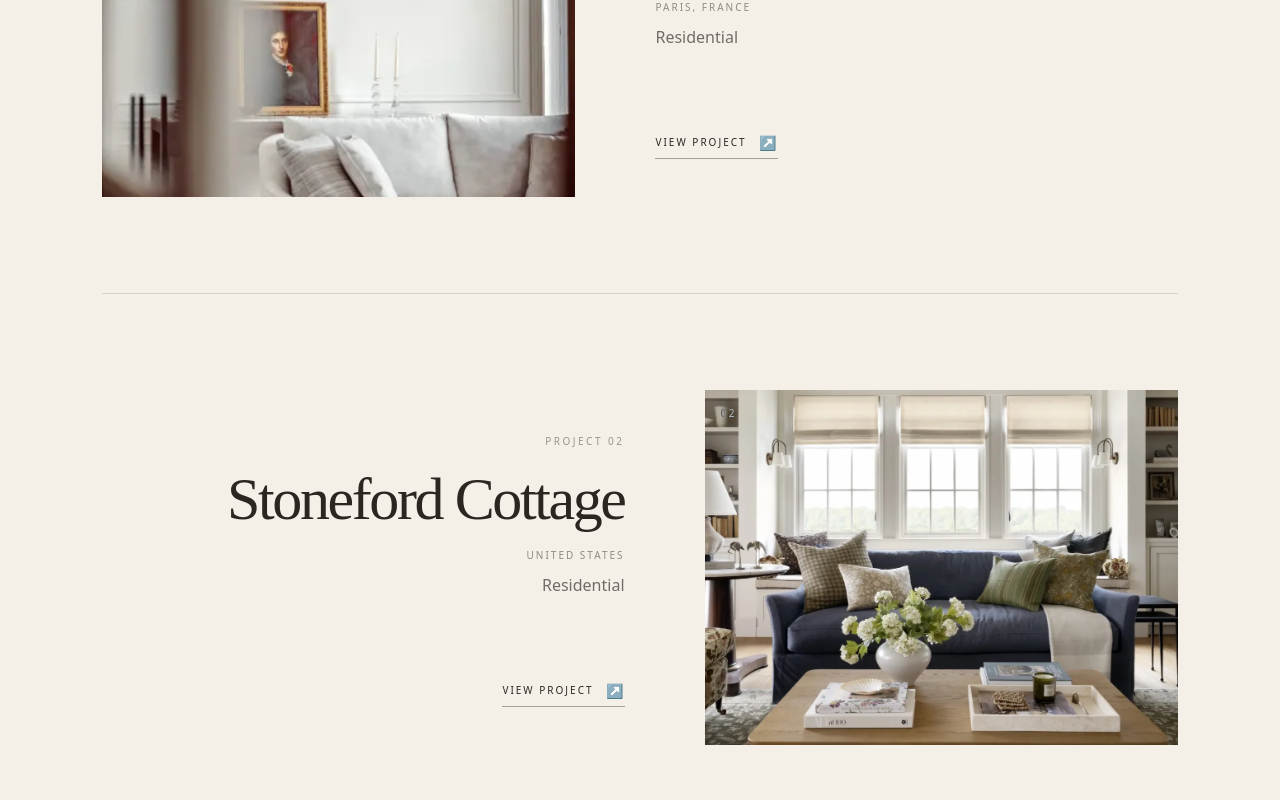
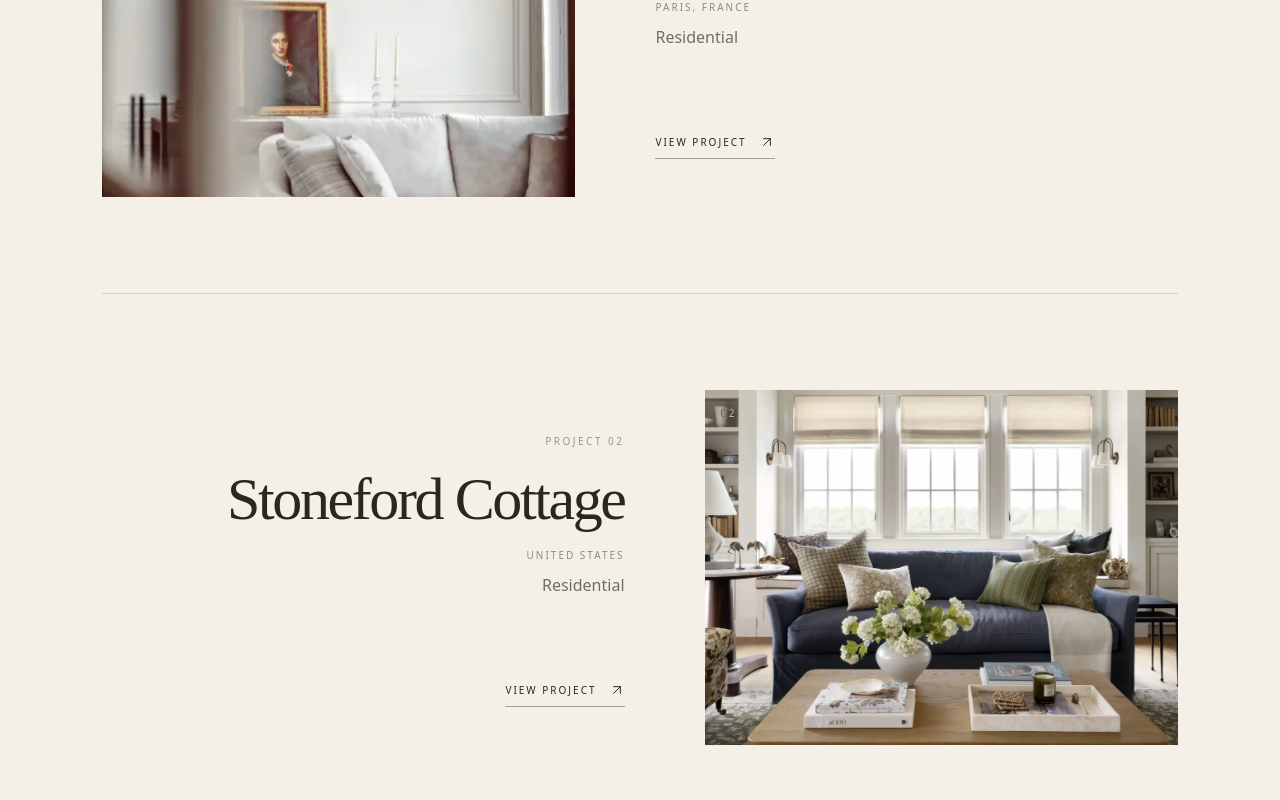
Before and after one commit to samiyantannaz1/nava-farhadi, a Next.js app: page /nava-farhadi/projects in a window 1280 px wide. Shown: the part 880-1680 px from the top of the page. Built offline with nearby package versions, Linux system fonts and the light colour scheme.

Commit message:
replace text arrows with lucide icons

```diff
--- a/src/components/ContactCTA/ContactCTA.tsx
+++ b/src/components/ContactCTA/ContactCTA.tsx
@@ -136,11 +136,11 @@
 // }
 
 
-
 'use client'
 
 import Link from 'next/link'
 import { motion } from 'framer-motion'
+import { ArrowUpRight } from 'lucide-react'
 
 export default function ContactCTA() {
   return (
@@ -251,20 +251,18 @@ export default function ContactCTA() {
               Start a Project
             </span>
 
-            <span
+            <ArrowUpRight
+              size={16}
+              strokeWidth={1.5}
               className="
                 ml-4
                 text-[#292720]
-                text-base
-                leading-none
                 transition-transform
                 duration-300
                 group-hover:-translate-y-1
                 group-hover:translate-x-1
               "
-            >
-              ↗
-            </span>
+            />
           </Link>
 
         </motion.div>
--- a/src/components/ProjectsList/ProjectsList.tsx
+++ b/src/components/ProjectsList/ProjectsList.tsx
@@ -254,6 +254,7 @@
 import Image from 'next/image'
 import Link from 'next/link'
 import { motion } from 'framer-motion'
+import { ArrowUpRight } from 'lucide-react'
 
 import { projects } from '@/data/projects'
 import { getImagePath } from '@/utils/getImagePath'
@@ -376,7 +377,6 @@ export default function ProjectsList() {
                     <div className="md:max-w-[440px]">
 
                       {/* Project Number */}
-
                       <span
                         className="
                           text-[10px]
@@ -389,7 +389,6 @@ export default function ProjectsList() {
                       </span>
 
                       {/* Title */}
-
                       <h2
                         className="
                           mt-5
@@ -408,7 +407,6 @@ export default function ProjectsList() {
                       </h2>
 
                       {/* Location */}
-
                       <p
                         className="
                           mt-5
@@ -422,7 +420,6 @@ export default function ProjectsList() {
                       </p>
 
                       {/* Category */}
-
                       <p
                         className="
                           mt-2
@@ -470,19 +467,17 @@ export default function ProjectsList() {
                         View Project
                       </span>
 
-                      <span
+                      <ArrowUpRight
+                        size={16}
+                        strokeWidth={1.5}
                         className="
                           text-[#292720]
-                          text-sm
-                          leading-none
                           transition-transform
                           duration-300
                           group-hover:-translate-y-1
                           group-hover:translate-x-1
                         "
-                      >
-                        ↗
-                      </span>
+                      />
 
                     </div>
 
```
